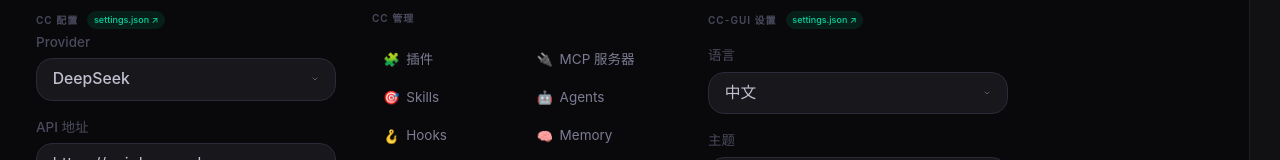
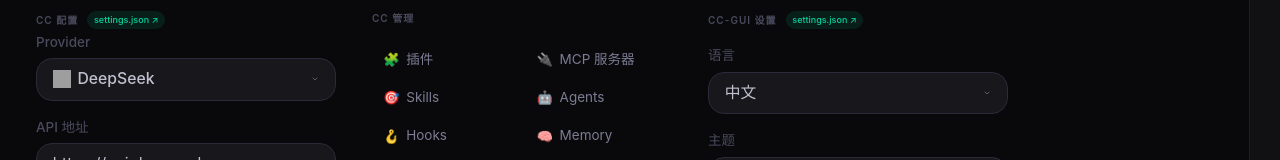
Before and after one commit to Max-Null/super-bazooka, a Vue app: page /settings in a window 1280 px wide. Shown: the part 142-302 px from the top of the page. Built offline with nearby package versions, Linux system fonts and the light colour scheme; grey boxes are pictures that could not be loaded.

Commit message:
feat(settings): Provider 下拉加 lobe-icons 品牌 logo——Anthropic/DeepSeek/OpenRouter/硅基流动/智谱/Kimi/MiniMax 彩色 SVG

```diff
--- a/src/components/settings/SettingsPanel.vue
+++ b/src/components/settings/SettingsPanel.vue
@@ -120,21 +120,23 @@
   finally { isTesting.value = false; }
 }
 
-// ── Provider 选择 ──
-interface ProviderOption { id: string; label: string }
+// ── Provider 选择（logo 来自 lobe-icons CDN）──
+interface ProviderOption { id: string; logoUrl: string }
 const providerOptions: ProviderOption[] = [
-  { id: "anthropic", label: "" },
-  { id: "deepseek", label: "" },
-  { id: "openrouter", label: "" },
-  { id: "siliconflow", label: "" },
-  { id: "zhipu", label: "" },
-  { id: "kimi", label: "" },
-  { id: "minimax", label: "" },
-  { id: "custom", label: "" },
+  { id: "anthropic", logoUrl: "https://unpkg.com/@lobehub/icons-static-svg@latest/icons/anthropic-color.svg" },
+  { id: "deepseek", logoUrl: "https://unpkg.com/@lobehub/icons-static-svg@latest/icons/deepseek-color.svg" },
+  { id: "openrouter", logoUrl: "https://unpkg.com/@lobehub/icons-static-svg@latest/icons/openrouter-color.svg" },
+  { id: "siliconflow", logoUrl: "https://unpkg.com/@lobehub/icons-static-svg@latest/icons/siliconcloud-color.svg" },
+  { id: "zhipu", logoUrl: "https://unpkg.com/@lobehub/icons-static-svg@latest/icons/zhipu-color.svg" },
+  { id: "kimi", logoUrl: "https://unpkg.com/@lobehub/icons-static-svg@latest/icons/kimi-color.svg" },
+  { id: "minimax", logoUrl: "https://unpkg.com/@lobehub/icons-static-svg@latest/icons/minimax-color.svg" },
+  { id: "custom", logoUrl: "" },
 ];
-// label 由 i18n 动态提供
 function providerLabel(id: string): string {
   return t(`provider.${id}`) || id;
+}
+function providerLogo(id: string): string {
+  return providerOptions.find(o => o.id === id)?.logoUrl || "";
 }
 const currentProvider = computed(() => providerOptions.find(o => o.id === settings.providerId)!);
 
@@ -229,7 +231,8 @@
               }"
               @click.stop="toggleDropdown('provider' as DropdownKind)"
             >
-              <span class="font-medium truncate flex-1">{{ providerLabel(currentProvider.id) }}</span>
+              <img v-if="providerLogo(settings.providerId)" :src="providerLogo(settings.providerId)" class="w-4 h-4 shrink-0" />
+              <span class="font-medium truncate flex-1">{{ providerLabel(settings.providerId) }}</span>
               <svg width="8" height="8" viewBox="0 0 24 24" fill="none" stroke="currentColor" stroke-width="3" stroke-linecap="round"
                 :style="{ opacity: 0.4, transition: 'transform 150ms', transform: openDropdown === 'provider' ? 'rotate(180deg)' : '' }">
                 <polyline points="6 9 12 15 18 9"/>
@@ -247,7 +250,8 @@
                     class="w-full text-left px-3 py-2 text-sm transition-colors hover:bg-[var(--bg-hover)]"
                     :style="{ background: settings.providerId === o.id ? 'var(--accent-glow)' : 'transparent', color: settings.providerId === o.id ? 'var(--accent)' : 'var(--text-primary)' }"
                   >
-                    <span>{{ providerLabel(o.id) }}</span>
+                    <img v-if="o.logoUrl" :src="o.logoUrl" class="w-4 h-4 shrink-0 inline-block align-middle" />
+                    <span class="ml-1.5">{{ providerLabel(o.id) }}</span>
                   </button>
                 </div>
               </Transition>
```
